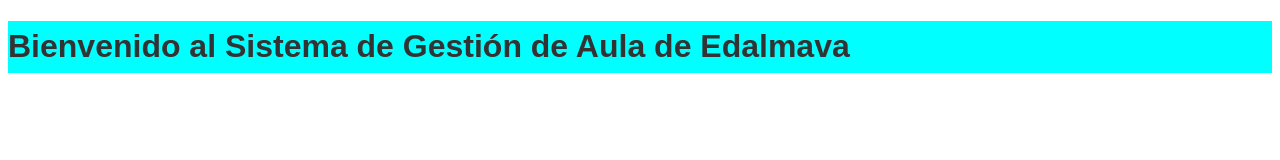
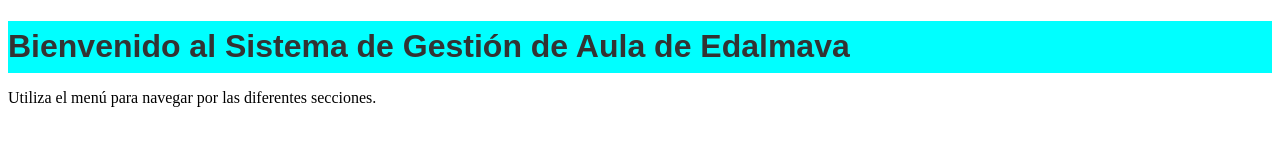
Before and after one commit to edalmava/webgo, a plain HTML site: page static/index.html in a window 1280 px wide. Drawn offline with Linux system fonts and the light colour scheme.

Commit message:
Agregar mensaje de bienvenida en la página principal del sistema de gestión de aula

```diff
--- a/static/index.html
+++ b/static/index.html
@@ -8,5 +8,6 @@
 </head>
 <body>
     <h1>Bienvenido al Sistema de Gestión de Aula de Edalmava</h1>
+    <p>Utiliza el menú para navegar por las diferentes secciones.</p>
 </body>
 </html>
```
